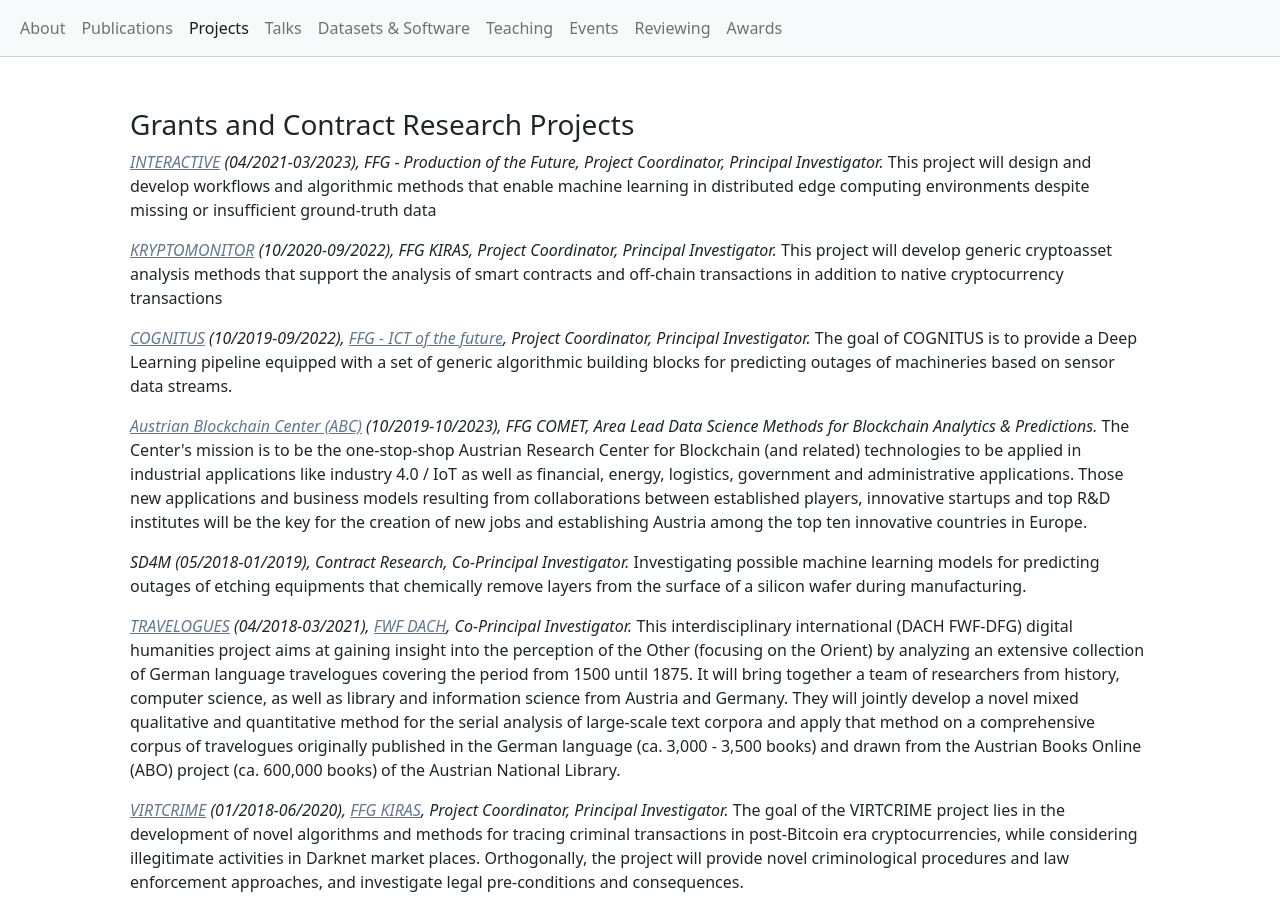
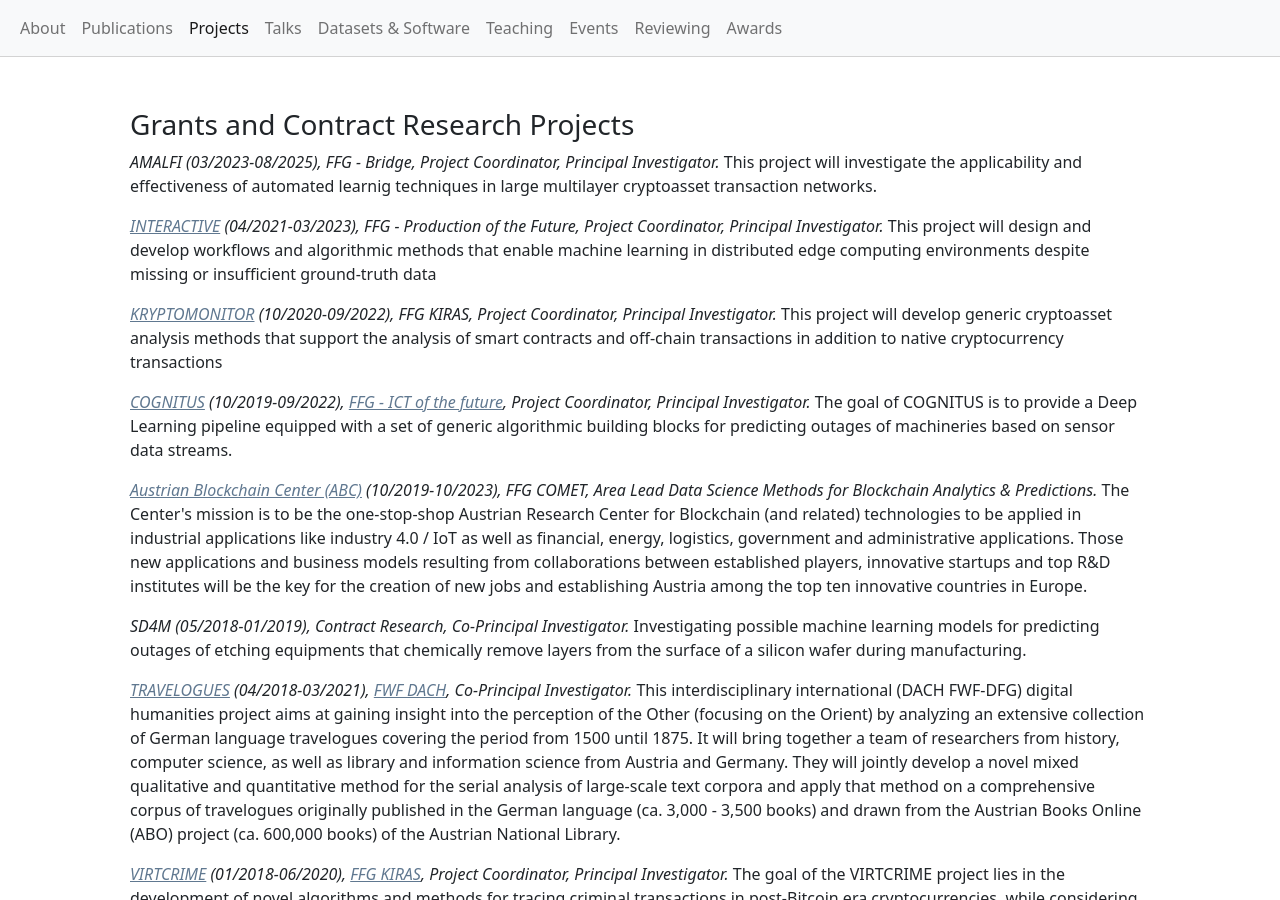
Before and after one commit to behas/behas.github.com, a Jekyll site: the page built from projects.html, in a window 1280 px wide and 900 px high. Built offline with Jekyll 4.4.1, drawn with Linux system fonts in a browser that asks for light colours; a style sheet for code colours, icons or effects is not loaded.

Commit message:
updated project and awards

```diff
--- a/_data/projects.yml
+++ b/_data/projects.yml
@@ -1,3 +1,13 @@
+- acronym: "AMALFI"
+  start_date: "2023-03-01"
+  end_date: "2025-08-31"
+  funding_source: "FFG - Bridge"
+  role: "Project Coordinator, Principal Investigator"
+  description: >
+    This project will investigate the applicability and effectiveness of
+    automated learnig techniques in large multilayer cryptoasset transaction
+    networks.
+
 - acronym: "INTERACTIVE"
   uri: "https://www.interactive-project.info/"
   start_date: "2021-04-01"
--- a/awards.html
+++ b/awards.html
@@ -8,6 +8,8 @@ permalink: /awards
 
   <h3>Awards</h3>
 
+  <p><a href="https://www.suerf.org/" target="_blank">2023 SUERF - The European Money & Finance Forum / UniCredit Foundation Research prize</a>, 2023</p>
+
   <p><a href="https://ischools.org/News/8860749" target="_blank">Lee Dirks Best Paper Award</a>, 2020</p>
 
   <p><a href="http://blog.okfn.org/2013/05/08/announcing-the-open-humanities-award-winners/" target="_blank">Open Humanities Award</a>, 2013</p>
--- a/index.html
+++ b/index.html
@@ -42,7 +42,7 @@ title: Research Profile
         <small class="text-muted">Research Profile</small>
       </h3>
 
-      <p>I am working as a senior scientist at the <a href="https://www.csh.ac.at/" target="_blank">Complexity Science Hub Vienna</a>, where I lead the <a href="https://www.csh.ac.at/complexity-science/Cryptofinance/" target="_blank">Cryptofinance</a> research group. I am also a co-founder of <a href="https://www.ikna.io">Iknaio Cryptoasset Analytics GmbH and act as <a href="https://justizonline.gv.at/jop/web/exl/W333553" target="_blank">court-certified expert</a> for IT and cryptoasset forensics in particular.</a>.
+      <p>I am working as a senior scientist at the <a href="https://www.csh.ac.at/" target="_blank">Complexity Science Hub Vienna</a>, where I lead the <a href="https://www.csh.ac.at/complexity-science/Cryptofinance/" target="_blank">Cryptofinance</a> research group. I am also a co-founder of <a href="https://www.ikna.io" target="_blank">Iknaio Cryptoasset Analytics GmbH</a> and act as <a href="https://justizonline.gv.at/jop/web/exl/W333553" target="_blank">court-certified expert</a> for IT and cryptoasset forensics in particular.</p>
 
       <section>
         <h5>Research Interests</h5>
```
